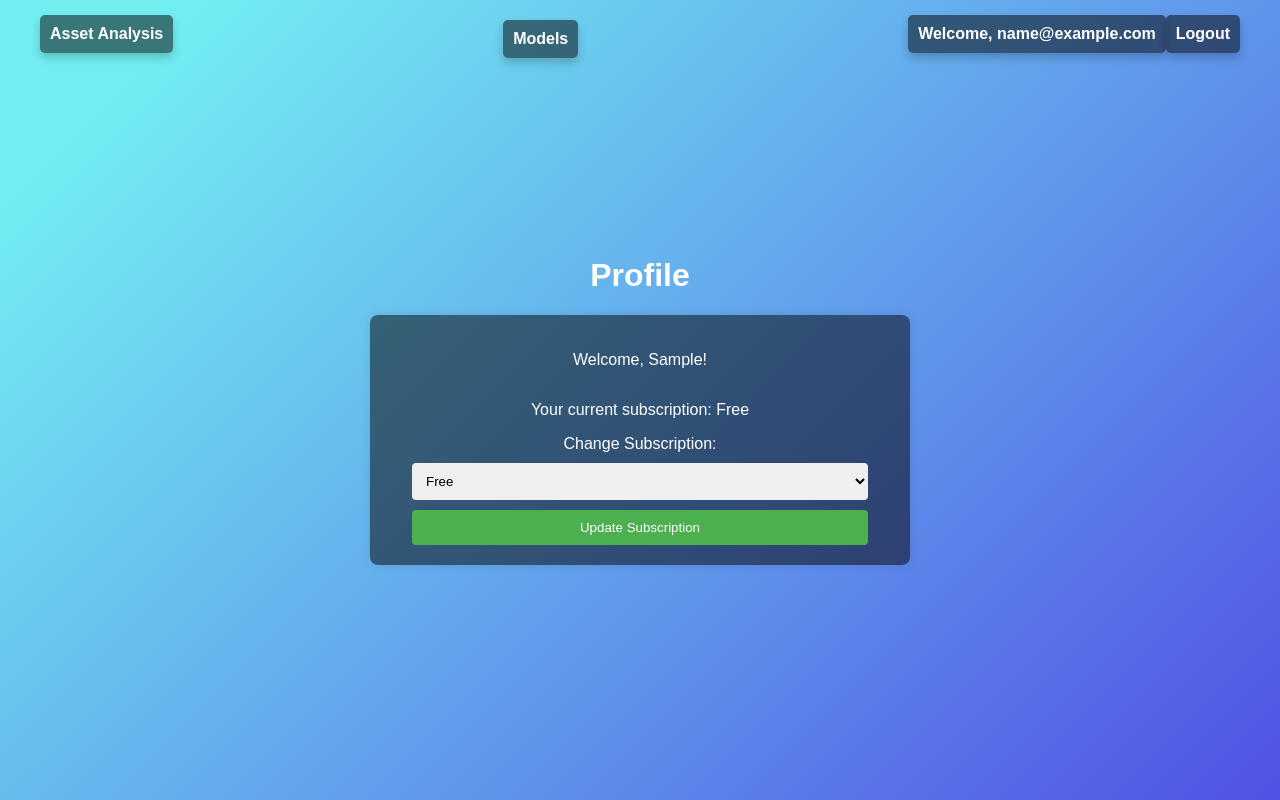
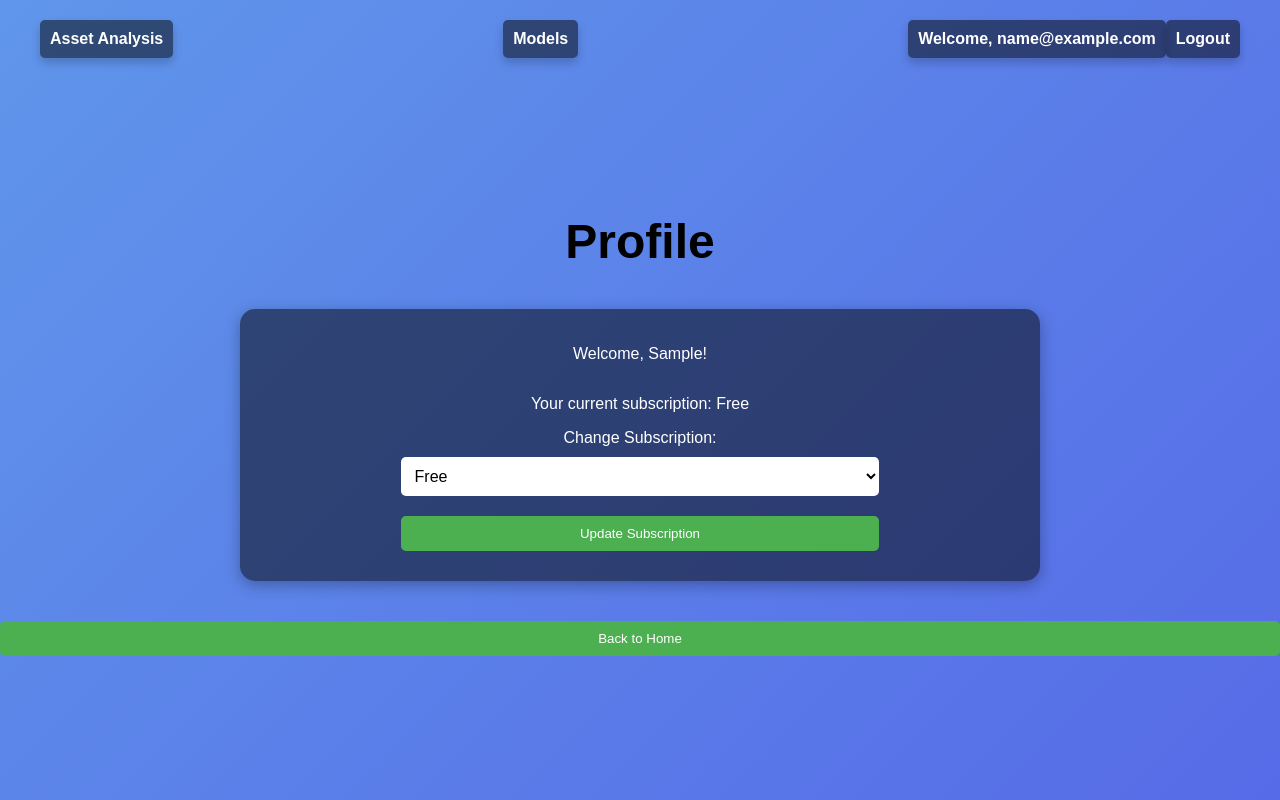
Before and after one commit to JTtryingtoCode/AssetAnalysis, a Flask app: page /profile in a window 1280 px wide. Run offline with Flask 3, Linux system fonts and the light colour scheme; the visitor is signed in with stand-in values (Sample User, id 1).

Commit message:
Update profile.html

```diff
--- a/templates/profile.html
+++ b/templates/profile.html
@@ -7,6 +7,8 @@
     <link rel="stylesheet" href="/static/style.css">
     <link rel="icon" href="/static/images/assetanalysis.ico" type="image/x-icon">
     <style>
+        @import url('https://fonts.googleapis.com/css2?family=Roboto:wght@400;700&display=swap');
+
         body {
             display: flex;
             flex-direction: column;
@@ -14,48 +16,125 @@
             justify-content: center;
             min-height: 100vh;
             margin: 0;
-            font-family: Arial, sans-serif;
+            font-family: 'Roboto', Arial, sans-serif;
             background: linear-gradient(135deg, #72EDF2 10%, #5151E5 100%);
+            background-size: 400% 400%;
+            animation: gradientBG 15s ease infinite;
             color: white;
             text-align: center;
+            padding: 20px;
+            box-sizing: border-box;
         }
+
+        h1 {
+            margin-top: 80px;
+            margin-bottom: 20px;
+            font-size: 3em;
+            color: black;
+        }
+
         .container {
             display: flex;
             flex-direction: column;
             align-items: center;
             background-color: rgba(0, 0, 0, 0.5);
             padding: 20px;
-            border-radius: 8px;
-            box-shadow: 0 0 10px rgba(0, 0, 0, 0.1);
-            width: 90%;
-            max-width: 500px;
+            border-radius: 15px;
+            box-shadow: 0 4px 15px rgba(0, 0, 0, 0.3);
+            width: calc(100% - 40px); /* Add space on the sides */
+            max-width: 800px;
+            box-sizing: border-box;
+            margin: 20px auto;
         }
-        input, button, select {
+
+        label, input, select, button {
             width: 100%;
-            max-width: 500px;
+            margin: 10px 0;
+        }
+
+        input, select {
             padding: 10px;
-            border-radius: 4px;
             border: none;
-            margin-top: 10px;
+            border-radius: 5px;
+            font-size: 1em;
+            background-color: white;
+            color: black;
         }
+
         button {
+            padding: 10px;
             background-color: #4CAF50;
             color: white;
+            border: none;
+            border-radius: 5px;
             cursor: pointer;
+            transition: background-color 0.3s, transform 0.3s;
         }
+
         button:hover {
             transform: scale(1.05);
         }
+
         .cancel-button {
             background-color: #FF6347;
         }
+
         .cancel-button:hover {
             background-color: #FF4500;
         }
+
         .confirmation {
             display: none;
             flex-direction: column;
             align-items: center;
+            width: 100%;
+            margin-top: 10px;
+        }
+
+        #backButton {
+            width: 100%;
+            max-width: 100%;
+            margin-top: 20px;
+            padding: 10px 20px;
+            background-color: #4CAF50;
+            color: white;
+            border: none;
+            border-radius: 5px;
+            cursor: pointer;
+            transition: background-color 0.3s, transform 0.3s;
+        }
+
+        #backButton:hover {
+            background-color: #45a049;
+            transform: scale(1.05);
+        }
+
+        @keyframes gradientBG {
+            0% { background-position: 0% 50%; }
+            50% { background-position: 100% 50%; }
+            100% { background-position: 0% 50%; }
+        }
+
+        @media (max-width: 600px) {
+            h1 {
+                font-size: 2em;
+            }
+            .container {
+                width: 100%;
+                max-width: 300px;
+                padding: 15px;
+            }
+            button {
+                padding: 8px;
+            }
+            .confirmation {
+                max-width: 300px;
+                padding: 15px;
+            }
+            #backButton {
+                width: 100%;
+                max-width: 300px;
+            }
         }
     </style>
 </head>
@@ -82,6 +161,7 @@
         </div>
         {% endif %}
     </div>
+    <button id="backButton" onclick="window.location.href='/'">Back to Home</button>
     <script>
         document.addEventListener('DOMContentLoaded', function() {
             document.getElementById('update-subscription').addEventListener('click', function() {
```
